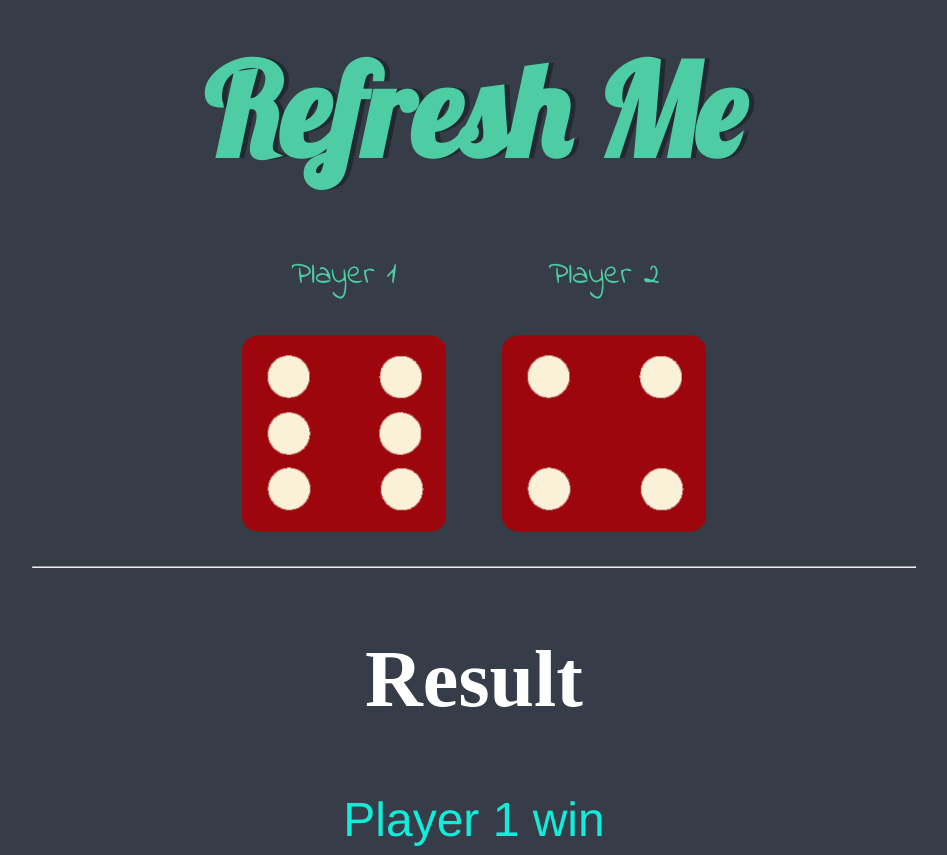
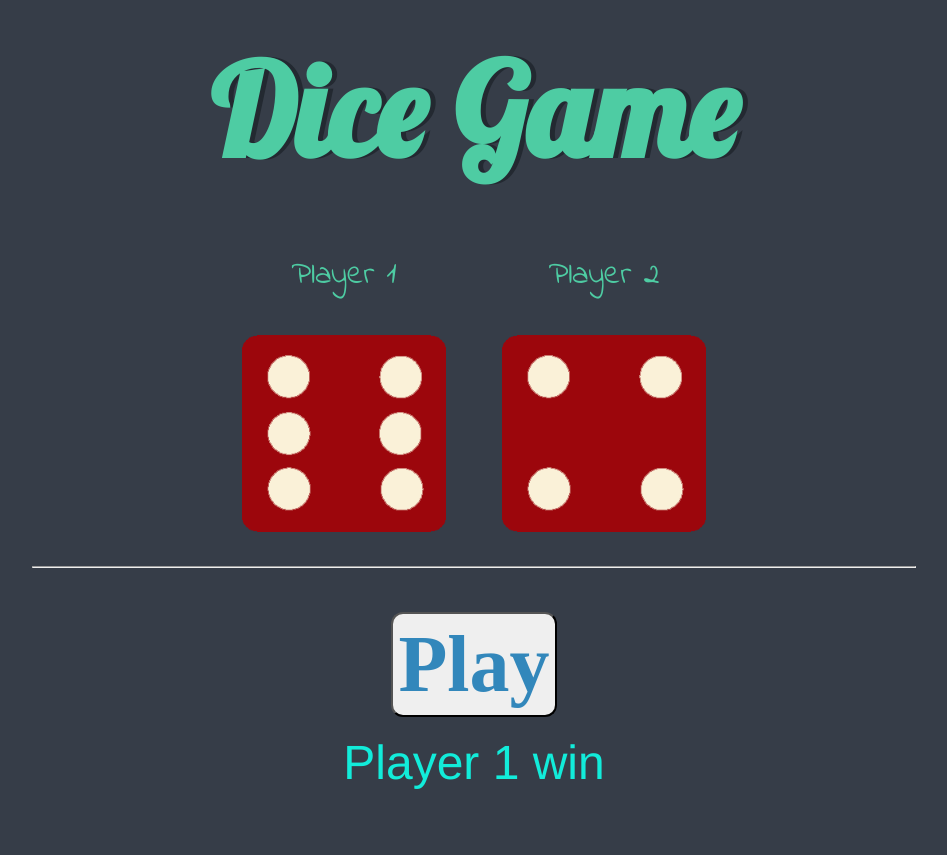
Before and after one commit to Sjaswant55/Dice-Game, a plain HTML site: page index.html in a window 1280 px wide. Shown: the whole page, without its empty margins (166-1113 px from the left). After the commit the page ends 800 px from the top, so only its background shows below. Drawn offline with Linux system fonts and the light colour scheme.

Commit message:
play button added

```diff
--- a/index.html
+++ b/index.html
@@ -9,7 +9,7 @@
   <body>
 
     <div class="container">
-      <h1>Refresh Me</h1>
+      <h1>Dice Game</h1>
 
       <div class="dice">
         <p>Player 1</p>
@@ -20,8 +20,8 @@
         <p>Player 2</p>
         <img class="img2" src="images/dice6.png">
       </div>
-      <br> <br> <hr>
-      <h2 class="result_main">Result</h2>
+      <br> <br> <hr> <br> <br>
+      <input type="button" value="Play" onClick="window.location.reload(true)" class="result_main"> <br><br>
       <div id="result"></div>
     </div>
 
--- a/main.js
+++ b/main.js
@@ -20,3 +20,8 @@ else if(n11<n22)
 document.getElementById("result").innerHTML="Player "+2+" win";
 else
 document.getElementById("result").innerHTML="Tied";
+
+const displayDate = () =>{
+
+}
+document.querySelector("result_main").addEventListener("onClick", displayDate);
--- a/styles.css
+++ b/styles.css
@@ -41,10 +41,12 @@ footer {
 }
 
 .result_main{
-  color: white;
   font-size: 5rem;
   font-weight: 900;
-
+  border-radius: 12px;
+  color: rgb(50, 135, 187);
+  font-family: A;
+  padding: 5px;
 }
 
 #result{
```
